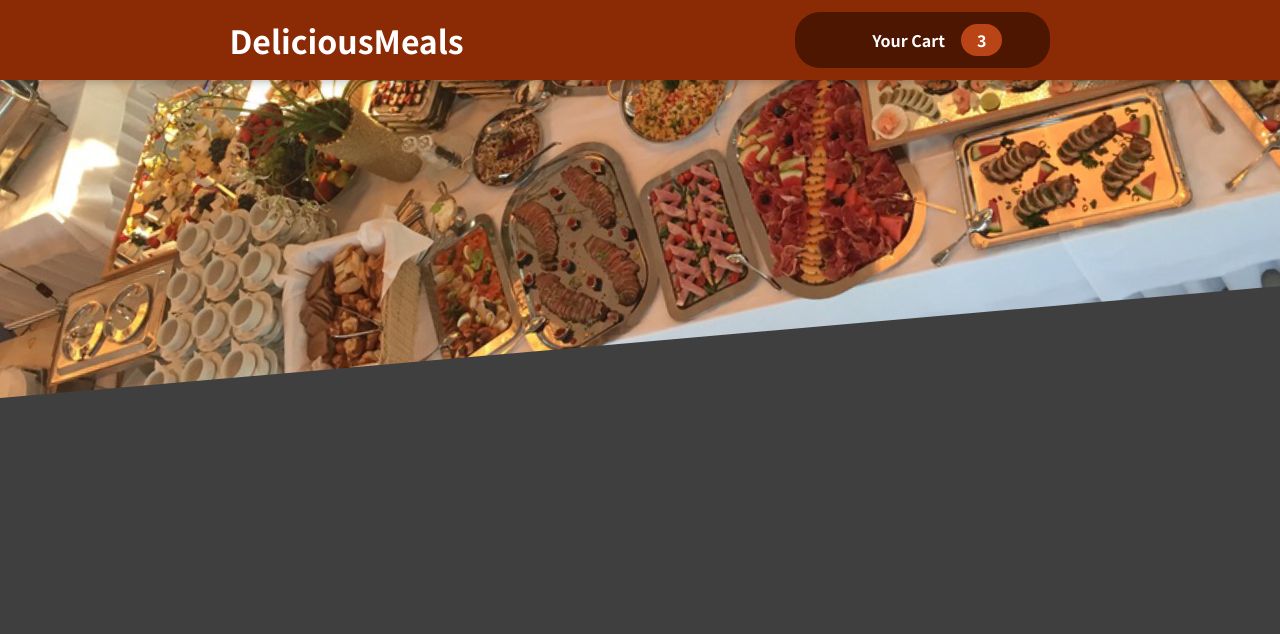
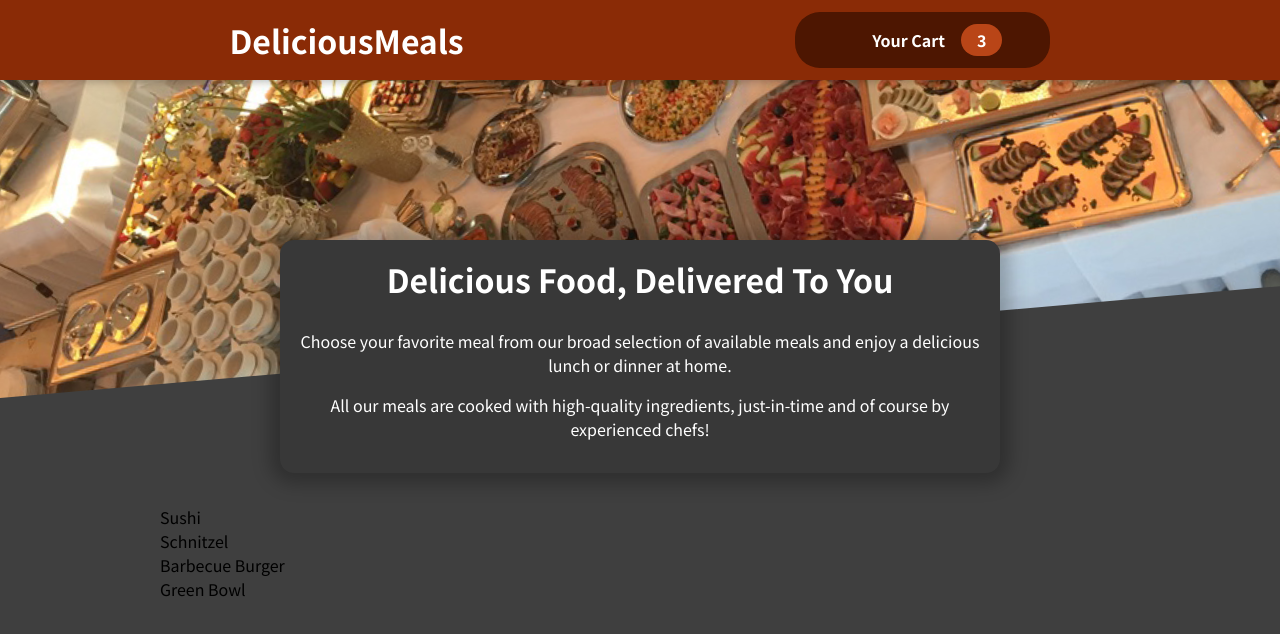
Before and after one commit to parvezaman/order-delicious, a React (Create React App) app: page / in a window 1280 px wide. Shown: the top 634 px of the page. Built offline with nearby package versions, Linux system fonts and the light colour scheme; some icons are missing.

Commit message:
added meals component

```diff
--- a/src/App.js
+++ b/src/App.js
@@ -2,11 +2,15 @@
 import './App.css';
 import { Fragment } from 'react';
 import Header from './components/Layout/Header';
+import Meals from './components/Meals/Meals';
 
 function App() {
   return (
     <Fragment>
-      <Header/>
+      <Header />
+      <main>
+        <Meals />
+      </main>
     </Fragment>
   );
 }
--- /dev/null
+++ b/src/components/Meals/AvailableMeals.js
@@ -0,0 +1,43 @@
+import React from 'react';
+import classes from './AvailableMeals.module.css';
+
+const DUMMY_MEALS = [
+    {
+        id: 'm1',
+        name: 'Sushi',
+        description: 'Finest fish and veggies',
+        price: 22.99,
+    },
+    {
+        id: 'm2',
+        name: 'Schnitzel',
+        description: 'A german specialty!',
+        price: 16.5,
+    },
+    {
+        id: 'm3',
+        name: 'Barbecue Burger',
+        description: 'American, raw, meaty',
+        price: 12.99,
+    },
+    {
+        id: 'm4',
+        name: 'Green Bowl',
+        description: 'Healthy...and green...',
+        price: 18.99,
+    },
+];
+const mealsList = DUMMY_MEALS.map((meal)=>{
+   return <li>{meal.name}</li>
+})
+const AvailableMeals = () => {
+    return (
+        <section className={classes.meals}>
+            <ul>
+                {mealsList}
+            </ul>
+        </section>
+    );
+};
+
+export default AvailableMeals;
--- /dev/null
+++ b/src/components/Meals/AvailableMeals.module.css
@@ -0,0 +1,24 @@
+.meals {
+    max-width: 60rem;
+    width: 90%;
+    margin: 2rem auto;
+    animation: meals-appear 1s ease-out forwards;
+  }
+
+  .meals ul {
+    list-style: none;
+    margin: 0;
+    padding: 0;
+  }
+
+  @keyframes meals-appear {
+    from {
+      opacity: 0;
+      transform: translateY(3rem);
+    }
+
+    to {
+      opacity: 1;
+      transform: translateY(0);
+    }
+  }
--- /dev/null
+++ b/src/components/Meals/Meals.js
@@ -0,0 +1,14 @@
+import React from 'react';
+import AvailableMeals from './AvailableMeals';
+import MealsSummery from './MealsSummery';
+
+const Meals = () => {
+    return (
+        <>
+            <MealsSummery />
+            <AvailableMeals />
+        </>
+    );
+};
+
+export default Meals;
--- /dev/null
+++ b/src/components/Meals/MealsSummery.js
@@ -0,0 +1,19 @@
+import React from 'react';
+import classes from './MealsSummery.module.css';
+const MealsSummery = () => {
+    return (
+        <section className={classes.summary}>
+            <h2>Delicious Food, Delivered To You</h2>
+            <p>
+                Choose your favorite meal from our broad selection of available meals
+                and enjoy a delicious lunch or dinner at home.
+            </p>
+            <p>
+                All our meals are cooked with high-quality ingredients, just-in-time and
+                of course by experienced chefs!
+            </p>
+        </section>
+    );
+};
+
+export default MealsSummery;
--- /dev/null
+++ b/src/components/Meals/MealsSummery.module.css
@@ -0,0 +1,19 @@
+
+.summary {
+    text-align: center;
+    max-width: 45rem;
+    width: 90%;
+    margin: auto;
+    margin-top: -10rem;
+    position: relative;
+    background-color: #383838;
+    color: white;
+    border-radius: 14px;
+    padding: 1rem;
+    box-shadow: 0 1px 18px 10px rgba(0, 0, 0, 0.25);
+  }
+
+  .summary h2 {
+    font-size: 2rem;
+    margin-top: 0;
+  }
```
